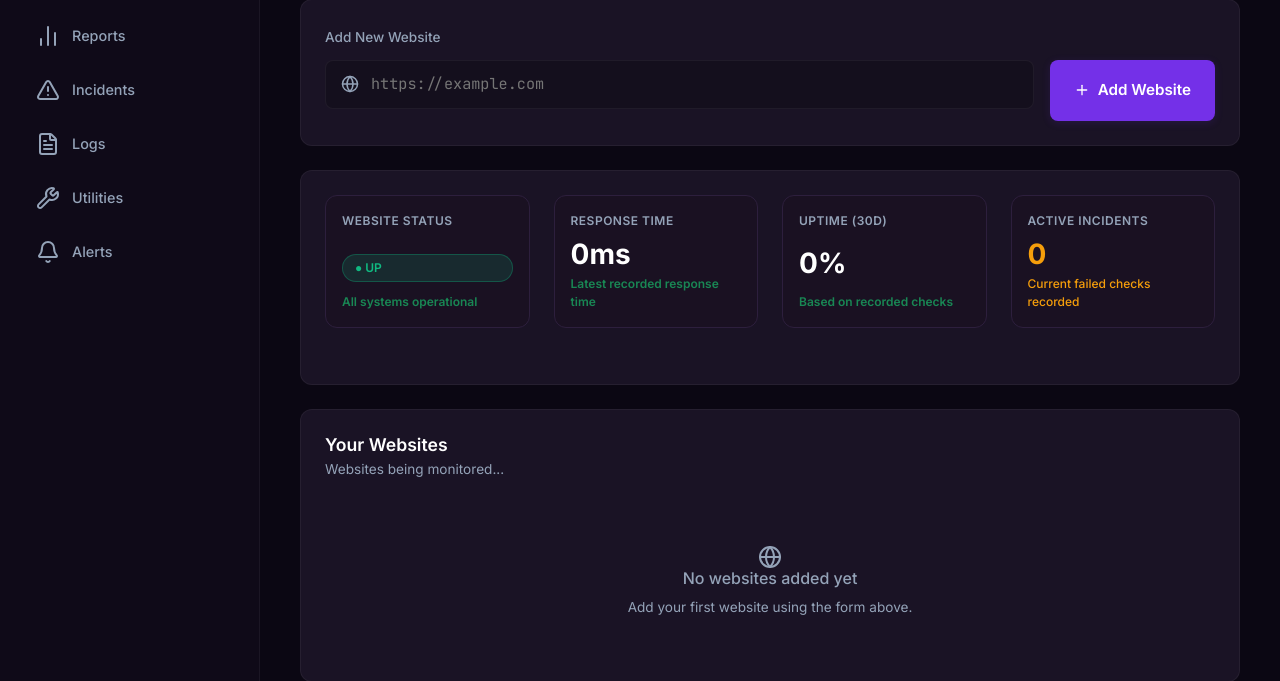
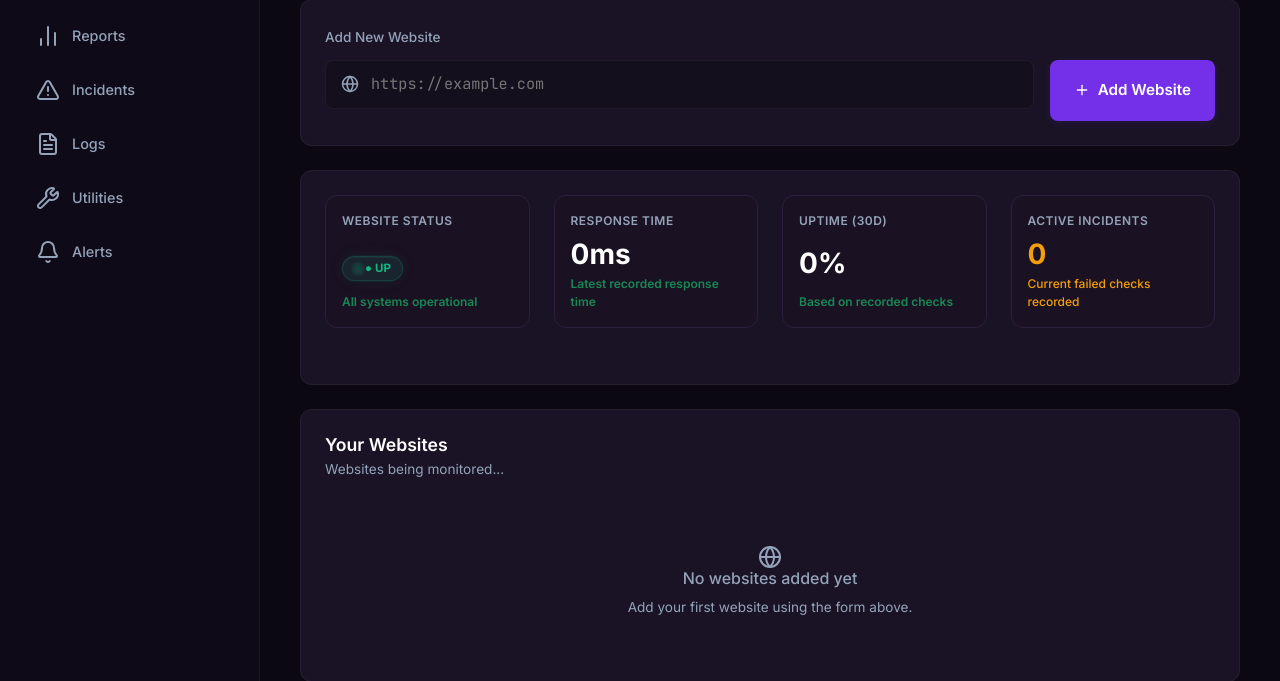
Before and after one commit to yashtamkhane3112/SiteGuard, a Django app: page /dashboard/ in a window 1280 px wide. Shown: the part 194-875 px from the top of the page. Run offline with Django 5.2, Linux system fonts and the light colour scheme; the visitor is signed in with stand-in values (Sample User, id 1); data comes from the database, SQL or seed files in the repository; data that the repository does not hold is empty.

Commit message:
06 May 2026 3pm after 02: Status badge glow fix and status checker UI polish

```diff
--- a/static/css/style.css
+++ b/static/css/style.css
@@ -281,10 +281,59 @@ body { font-family: 'Inter', sans-serif; background-color: var(--bg-dark); color
 .panel-subtitle { color: var(--text-muted); font-size: 0.85rem; }
 
 /* Status Badges */
-.status-badge { display: inline-flex; align-items: center; gap: 6px; border-radius: 999px; font-family: Inter, sans-serif; }
-.badge-up { color: #10B981; background: #10B9811A; font-size: 11.2px; padding: 3px 8px; }
-.badge-slow { color: #F59E0B; background: #F59E0B1A; font-size: 12px; padding: 4px 10px; }
-.badge-down { color: #EF4444; background: #EF44441A; font-size: 12px; padding: 4px 10px; }
+.status-badge {
+    position: relative;
+    display: inline-flex;
+    align-items: center;
+    gap: 6px;
+    border-radius: 999px;
+    font-family: Inter, sans-serif;
+    font-size: 11.5px;
+    font-weight: 700;
+    line-height: 1;
+    letter-spacing: 0.01em;
+    padding: 6px 11px 6px 22px;
+    border: 1px solid transparent;
+    box-shadow: inset 0 1px 0 rgba(255,255,255,0.04);
+}
+.status-badge::before {
+    content: "";
+    position: absolute;
+    left: 7px;
+    top: 50%;
+    width: 16px;
+    height: 16px;
+    border-radius: 50%;
+    transform: translateY(-50%);
+    pointer-events: none;
+}
+.badge-up {
+    color: #10B981;
+    background: #19242E;
+    border-color: rgba(16, 185, 129, 0.20);
+    box-shadow: inset 0 1px 0 rgba(255,255,255,0.04), 0 0 0 1px rgba(16, 185, 129, 0.05), 0 0 16px rgba(16, 185, 129, 0.08);
+}
+.badge-up::before {
+    background: radial-gradient(circle, rgba(16, 185, 129, 0.24) 0%, rgba(16, 185, 129, 0.12) 45%, rgba(16, 185, 129, 0) 72%);
+}
+.badge-slow {
+    color: #F59E0B;
+    background: #302122;
+    border-color: rgba(245, 158, 11, 0.20);
+    box-shadow: inset 0 1px 0 rgba(255,255,255,0.04), 0 0 0 1px rgba(245, 158, 11, 0.05), 0 0 16px rgba(245, 158, 11, 0.08);
+}
+.badge-slow::before {
+    background: radial-gradient(circle, rgba(245, 158, 11, 0.24) 0%, rgba(245, 158, 11, 0.12) 45%, rgba(245, 158, 11, 0) 72%);
+}
+.badge-down {
+    color: #EF4444;
+    background: #2F1828;
+    border-color: rgba(239, 68, 68, 0.20);
+    box-shadow: inset 0 1px 0 rgba(255,255,255,0.04), 0 0 0 1px rgba(239, 68, 68, 0.05), 0 0 16px rgba(239, 68, 68, 0.08);
+}
+.badge-down::before {
+    background: radial-gradient(circle, rgba(239, 68, 68, 0.24) 0%, rgba(239, 68, 68, 0.12) 45%, rgba(239, 68, 68, 0) 72%);
+}
 
 /* Buttons */
 .btn-primary-custom { background: var(--purple-main); color: white; border: none; border-radius: 8px; padding: 12px 24px; font-weight: 600; transition: all 0.3s ease; display: inline-flex; align-items: center; justify-content: center; font-size: 0.95rem; white-space: nowrap;}
@@ -995,25 +1044,9 @@ body {
   color: var(--text-muted);
 }
 
-/* Status Badge - Green Pill */
-.stat-card .status-badge.badge-up {
-  background: rgba(16, 185, 129, 0.15);
-  color: #10b981;
-  border: 1px solid rgba(16, 185, 129, 0.3);
-  padding: 4px 12px;
-  border-radius: 50px;
-  display: inline-flex;
-  align-items: center;
-  font-size: 0.75rem;
-  font-weight: 600;
-  margin-top: 4px;
-}
-.stat-card .status-badge.badge-up .dot {
-  width: 6px;
-  height: 6px;
-  background: #10b981;
-  border-radius: 50%;
-  margin-right: 6px;
+.stat-card .status-badge {
+  margin-top: 6px;
+  align-self: flex-start;
 }
 
 /* Active Incidents - Orange Number */
@@ -1058,22 +1091,102 @@ body {
 .stat-trend { font-size: 0.75rem; margin: 4px 0 0 0; font-weight: 500; }
 .stat-detail { font-size: 0.75rem; color: #94a3b8; margin: 8px 0 0 0; }
 /* Status Badges */
-.status-badge { display: inline-flex; align-items: center; gap: 6px; border-radius: 999px; font-family: Inter, sans-serif; }
-.badge-up { color: #10B981; background: #10B9811A; font-size: 11.2px; padding: 3px 8px; }
-.badge-slow { color: #F59E0B; background: #F59E0B1A; font-size: 12px; padding: 4px 10px; }
-.badge-down { color: #EF4444; background: #EF44441A; font-size: 12px; padding: 4px 10px; }
+.status-badge {
+    position: relative;
+    display: inline-flex;
+    align-items: center;
+    gap: 6px;
+    border-radius: 999px;
+    font-family: Inter, sans-serif;
+    font-size: 11.5px;
+    font-weight: 700;
+    line-height: 1;
+    letter-spacing: 0.01em;
+    padding: 6px 11px 6px 22px;
+    border: 1px solid transparent;
+    box-shadow: inset 0 1px 0 rgba(255,255,255,0.04);
+}
+.status-badge::before {
+    content: "";
+    position: absolute;
+    left: 7px;
+    top: 50%;
+    width: 16px;
+    height: 16px;
+    border-radius: 50%;
+    transform: translateY(-50%);
+    pointer-events: none;
+}
+.badge-up {
+    color: #10B981;
+    background: #19242E;
+    border-color: rgba(16, 185, 129, 0.20);
+    box-shadow: inset 0 1px 0 rgba(255,255,255,0.04), 0 0 0 1px rgba(16, 185, 129, 0.05), 0 0 16px rgba(16, 185, 129, 0.08);
+}
+.badge-up::before {
+    background: radial-gradient(circle, rgba(16, 185, 129, 0.24) 0%, rgba(16, 185, 129, 0.12) 45%, rgba(16, 185, 129, 0) 72%);
+}
+.badge-slow {
+    color: #F59E0B;
+    background: #302122;
+    border-color: rgba(245, 158, 11, 0.20);
+    box-shadow: inset 0 1px 0 rgba(255,255,255,0.04), 0 0 0 1px rgba(245, 158, 11, 0.05), 0 0 16px rgba(245, 158, 11, 0.08);
+}
+.badge-slow::before {
+    background: radial-gradient(circle, rgba(245, 158, 11, 0.24) 0%, rgba(245, 158, 11, 0.12) 45%, rgba(245, 158, 11, 0) 72%);
+}
+.badge-down {
+    color: #EF4444;
+    background: #2F1828;
+    border-color: rgba(239, 68, 68, 0.20);
+    box-shadow: inset 0 1px 0 rgba(255,255,255,0.04), 0 0 0 1px rgba(239, 68, 68, 0.05), 0 0 16px rgba(239, 68, 68, 0.08);
+}
+.badge-down::before {
+    background: radial-gradient(circle, rgba(239, 68, 68, 0.24) 0%, rgba(239, 68, 68, 0.12) 45%, rgba(239, 68, 68, 0) 72%);
+}
 
 /* Timeline Block Graph */
-.timeline-container { display: flex; gap: 4px; height: 36px; width: 100%; position: relative; }
-.segment { flex: 1; border-radius: 4px; transition: 0.2s; cursor: pointer; position: relative; }
-.segment:hover { transform: scaleY(1.2); opacity: 0.8; z-index: 10; }
-.segment-up { background: var(--color-success); }
-.segment-down { background: var(--color-danger); }
-.segment-warn { background: var(--color-warning); }
+.timeline-container { display: flex; gap: 5px; height: 36px; width: 100%; position: relative; }
+.segment {
+    flex: 1;
+    border-radius: 6px;
+    transition: transform 0.18s ease, box-shadow 0.18s ease, filter 0.18s ease, opacity 0.18s ease;
+    cursor: pointer;
+    position: relative;
+    box-shadow: inset 0 1px 0 rgba(255,255,255,0.10), inset 0 -1px 0 rgba(0,0,0,0.18);
+}
+.segment:hover {
+    transform: translateY(-2px) scale(1.02);
+    opacity: 0.98;
+    filter: saturate(1.08);
+    z-index: 10;
+}
+.segment-up { background: linear-gradient(180deg, #17C08A 0%, #10B981 100%); box-shadow: inset 0 1px 0 rgba(255,255,255,0.10), inset 0 -1px 0 rgba(0,0,0,0.18), 0 0 0 1px rgba(16, 185, 129, 0.08); }
+.segment-down { background: linear-gradient(180deg, #F05B66 0%, #EF4444 100%); box-shadow: inset 0 1px 0 rgba(255,255,255,0.10), inset 0 -1px 0 rgba(0,0,0,0.18), 0 0 0 1px rgba(239, 68, 68, 0.08); }
+.segment-warn { background: linear-gradient(180deg, #F7B43A 0%, #F59E0B 100%); box-shadow: inset 0 1px 0 rgba(255,255,255,0.10), inset 0 -1px 0 rgba(0,0,0,0.18), 0 0 0 1px rgba(245, 158, 11, 0.08); }
 
-.custom-tooltip { position: absolute; bottom: 45px; left: 50%; transform: translateX(-50%); background: #2B2239; color: #fff; padding: 6px 12px; border-radius: 6px; font-size: 0.75rem; font-family: 'JetBrains Mono', monospace; white-space: nowrap; pointer-events: none; opacity: 0; transition: opacity 0.2s; z-index: 100; box-shadow: 0 4px 10px rgba(0,0,0,0.5); border: 1px solid rgba(255,255,255,0.1); }
-.segment:hover .custom-tooltip { opacity: 1; }
-.custom-tooltip::after { content: ''; position: absolute; top: 100%; left: 50%; margin-left: -5px; border-width: 5px; border-style: solid; border-color: #2B2239 transparent transparent transparent; }
+.custom-tooltip {
+    position: absolute;
+    bottom: 48px;
+    left: 50%;
+    transform: translateX(-50%) translateY(4px);
+    background: rgba(18, 13, 29, 0.96);
+    color: #F8FAFC;
+    padding: 8px 12px;
+    border-radius: 8px;
+    font-size: 0.75rem;
+    font-family: 'JetBrains Mono', monospace;
+    white-space: nowrap;
+    pointer-events: none;
+    opacity: 0;
+    transition: opacity 0.18s ease, transform 0.18s ease;
+    z-index: 100;
+    box-shadow: 0 12px 28px rgba(0,0,0,0.42);
+    border: 1px solid rgba(255,255,255,0.10);
+    backdrop-filter: blur(10px);
+}
+.segment:hover .custom-tooltip { opacity: 1; transform: translateX(-50%) translateY(0); }
+.custom-tooltip::after { content: ''; position: absolute; top: 100%; left: 50%; margin-left: -5px; border-width: 5px; border-style: solid; border-color: rgba(18, 13, 29, 0.96) transparent transparent transparent; }
 .uptime-link { color: #fff; text-decoration: none; transition: 0.2s; cursor: pointer; }
 .uptime-link:hover { color: var(--purple-light); }
 
```
